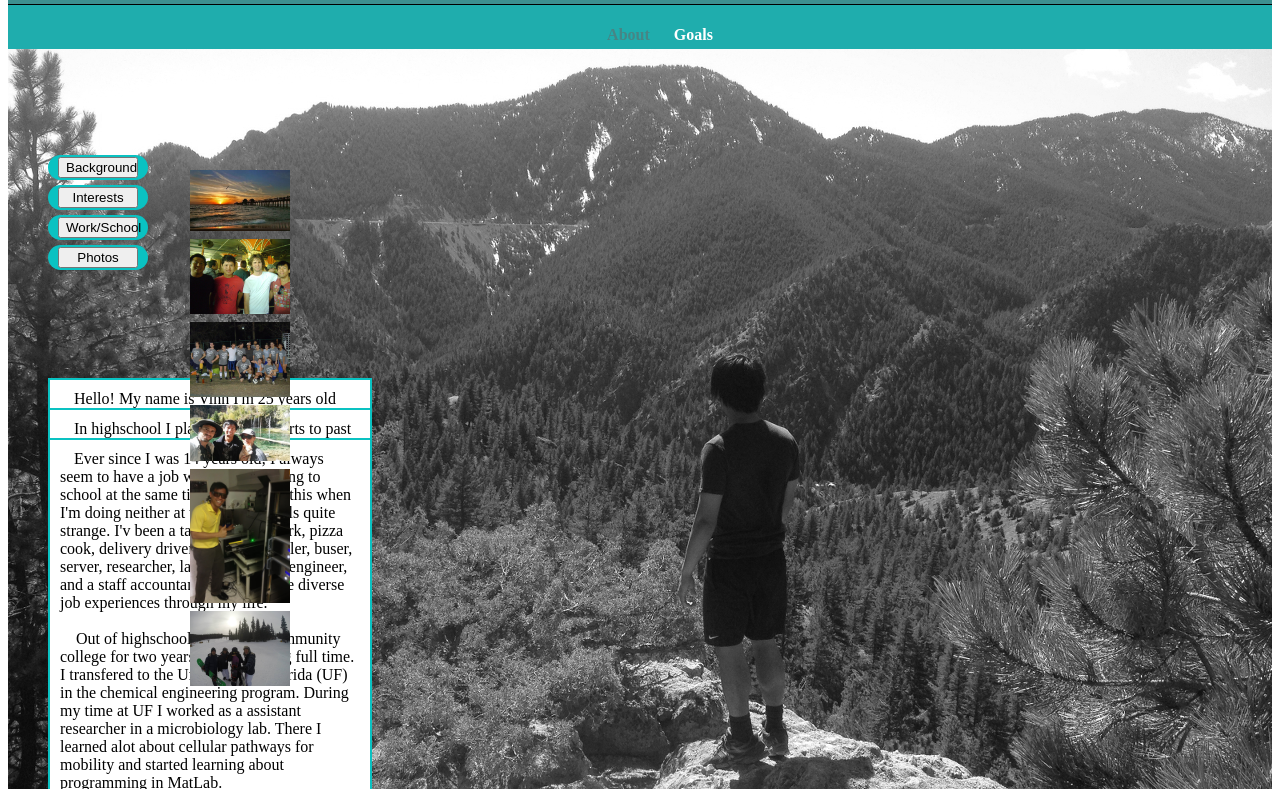
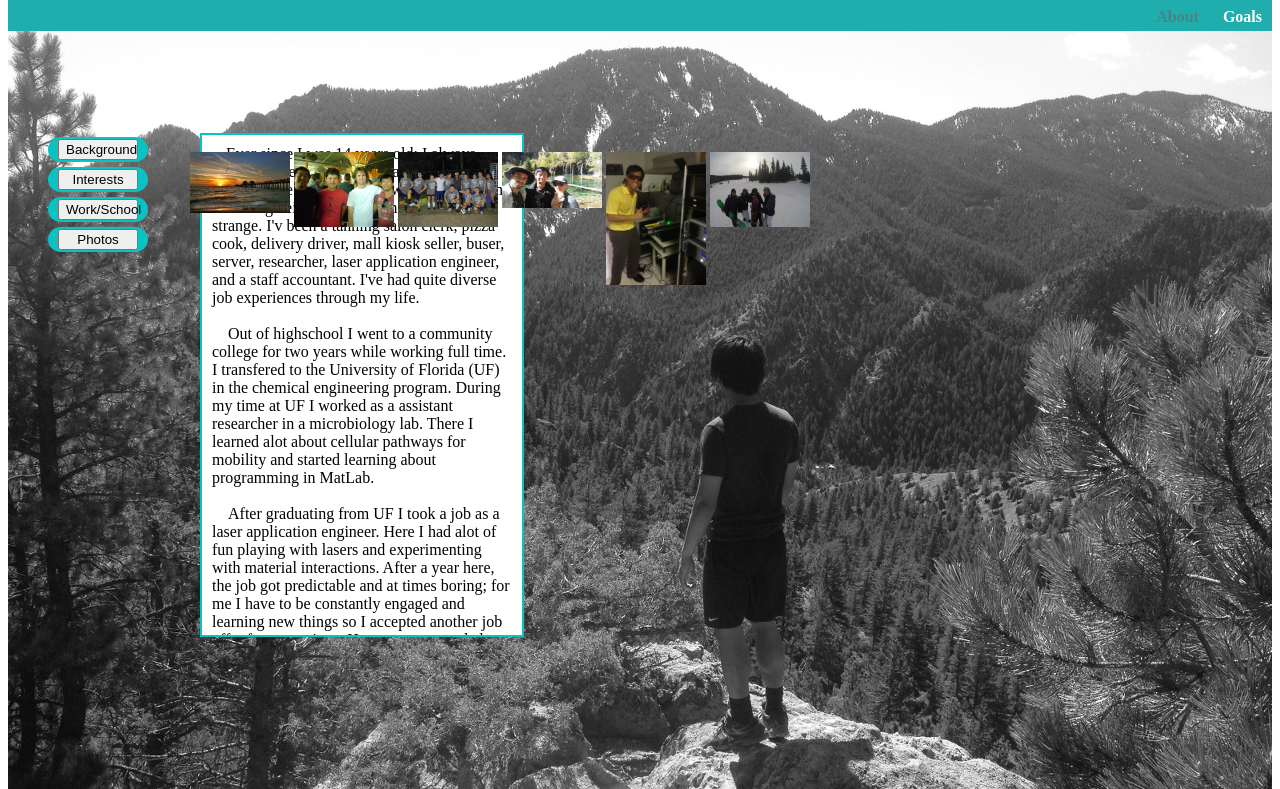
Before and after one commit to vinh3928/vinh-debug-challenge, a plain HTML site: page index.html in a window 1280 px wide. Shown: the part 89-878 px from the top of the page. Drawn offline with nearby package versions, Linux system fonts and the light colour scheme.

Commit message:
Tried fixing some bugs

```diff
--- a/index.html
+++ b/index.html
@@ -2,10 +2,12 @@
 <html>
 
     <head>
+    <script type="text/javascript" charset="utf-8"></script>
+    <script src="https://code.jquery.com/jquery-1.11.2.min.js"></script>
         <meta charset="utf-8">
         <title>Vinh Nguyen | 2015</title>
         <link type="text/css" rel="stylesheet" href="css/main.css">
-        link type="text/css" rel="stylesheet" href="css/responsive.css
+        <link type="text/css" rel="stylesheet" href="css/responsive.css">
         <meta name="viewport" content="width=device-width, initial-scale=1.0">
     </head>
 
@@ -70,8 +72,7 @@
             <a href="https://www.linkedin.com/profile/view?id=161733738"><img src="img/linkedinlogo.png" alt="linkedin photo" class="social-icon"></a>
             <p>&copy; 2015 Vinh Nguyen</p>
         </footer>
-        <script src="https://code.jquery.com/jquery-1.11.2.min.js"></script>
-        <script type="text/javascript" charset="utf-8"></script>
+
     </body>
 
 </html>
```
Also changed, not shown: goals.html (+2 -1 lines).
